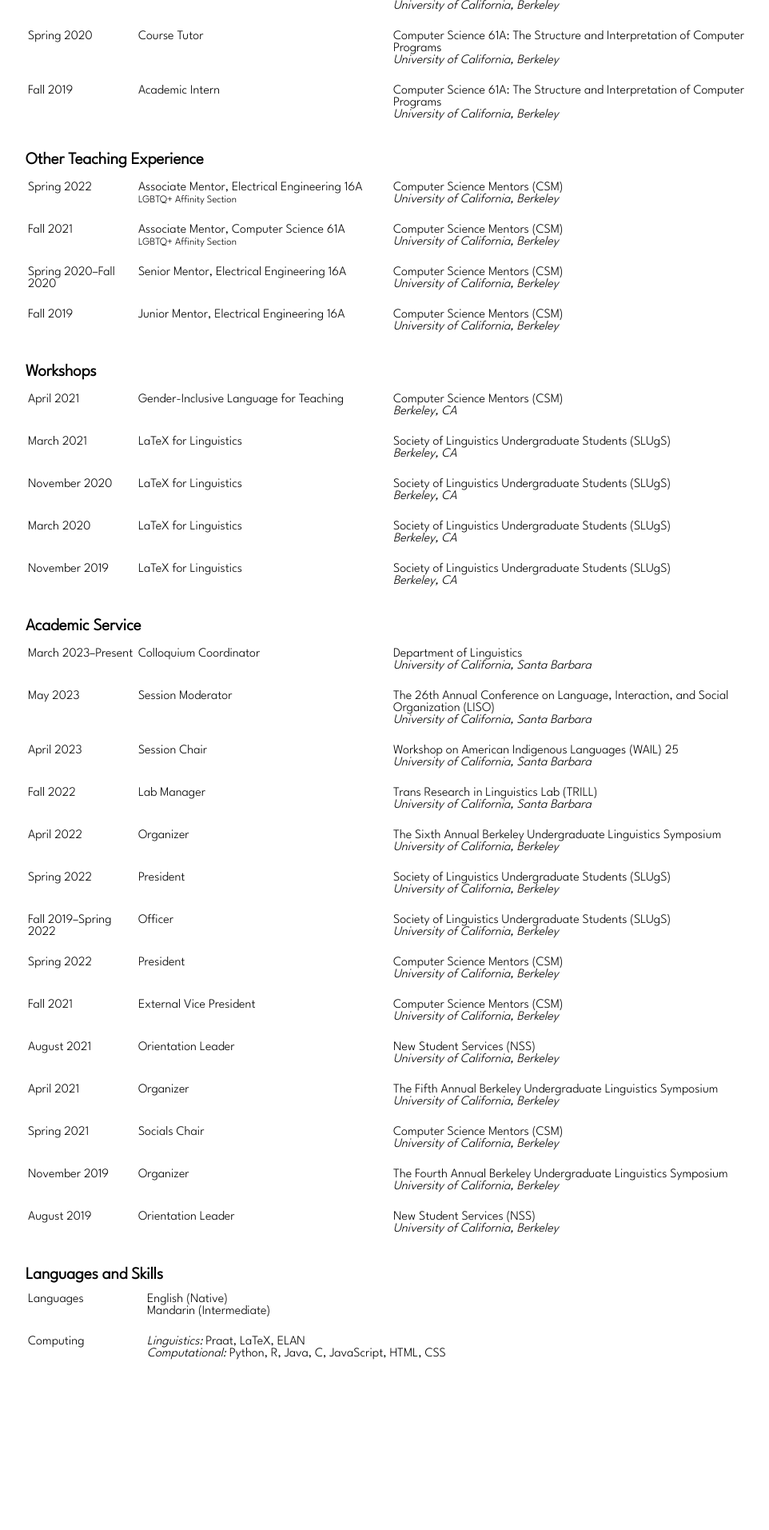
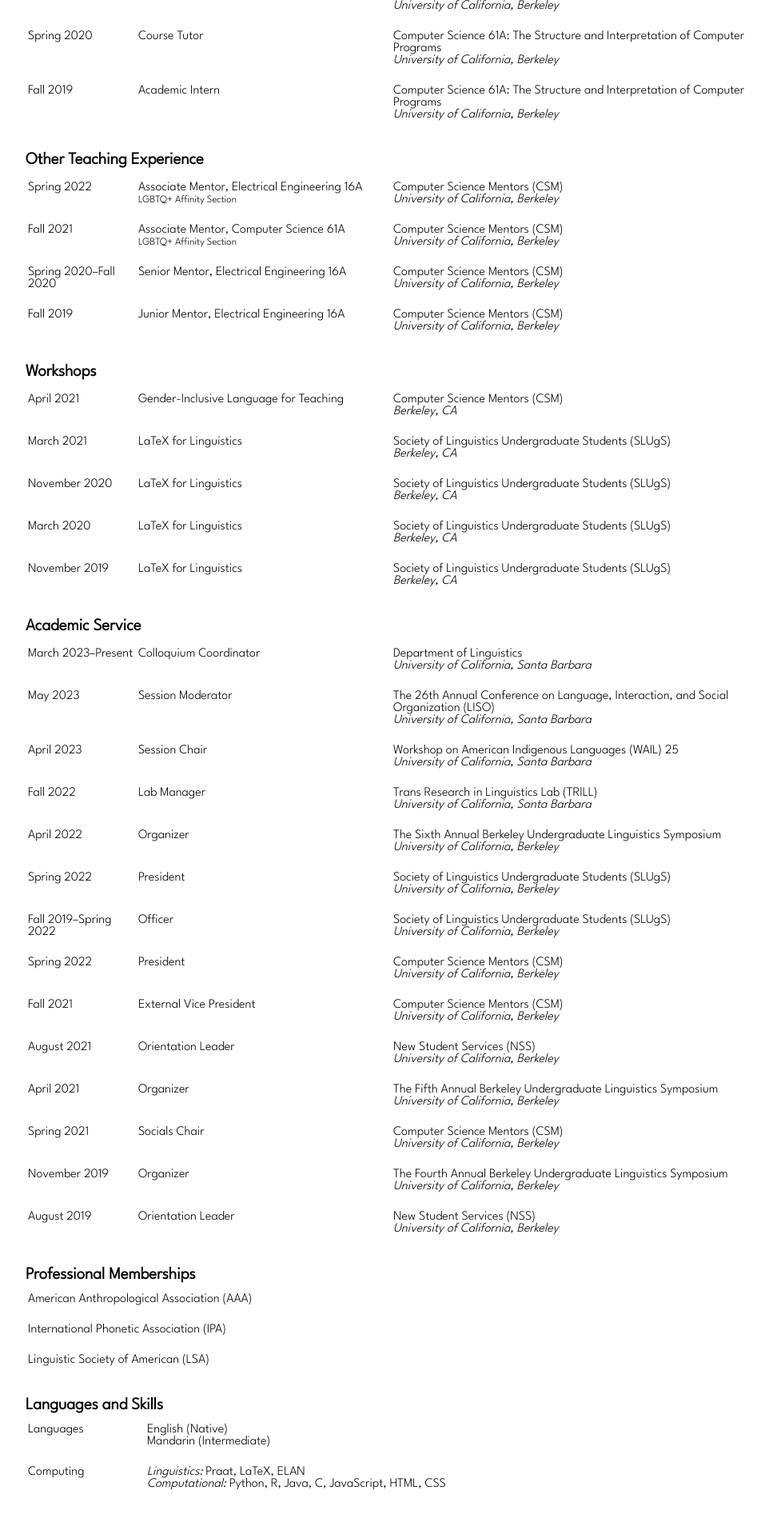
Before and after one commit to cbedin/cbedin.github.io, a PHP site: page /cv.html in a window 1280 px wide. Shown: the part 2320-4233 px from the top of the page at 80% size, without its empty margins (306-1268 px from the left). Before the commit the page ends 4020 px from the top, so only its background shows below. Run offline with PHP 8.4, Linux system fonts and the light colour scheme.

Commit message:
print version of cv

```diff
--- a/cv.html
+++ b/cv.html
@@ -109,7 +109,7 @@
         </table>
     </header>
     <div id="main">
-        <h1>Curriculum Vitae</h1>
+        <h1>Curriculum Vitae - Cooper Bedin</h1>
 
         <h2>Education</h2>
         <table>
@@ -731,6 +731,13 @@
         </tr>
         </table>
 
+        <h2>Professional Memberships</h2>
+        <table>
+            <tr><td>American Anthropological Association (AAA)</td></tr>
+            <tr><td>International Phonetic Association (IPA)</td></tr>
+            <tr><td>Linguistic Society of American (LSA)</td></tr>
+        </table>
+
         <h2>Languages and Skills</h2>
         <table>
         <tr>
--- a/site.css
+++ b/site.css
@@ -200,3 +200,13 @@ header {
         font-size: 1em;
     }
 }
+
+@media print {
+    header {
+        display: none;
+    }
+
+    #main {
+        margin-left: 0;
+    }
+}
```
